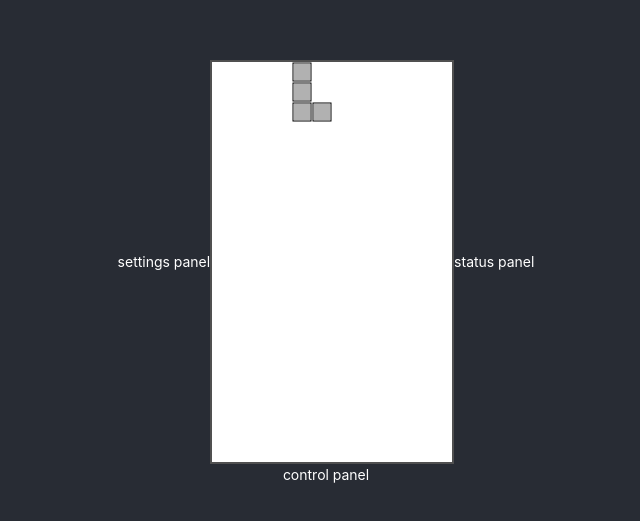
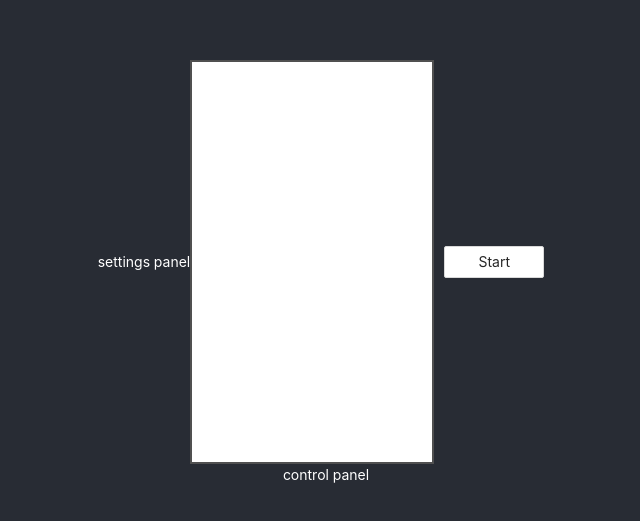
Before and after one commit to haluto/entertainment, a React (Create React App) app in the folder tetris/: page / in a window 1280 px wide. Shown: the part 127-648 px from the top of the page, without its empty margins (314-954 px from the left). Built offline with nearby package versions, Linux system fonts and the light colour scheme.

Commit message:
item can drop down.

```diff
--- a/tetris/src/App.css
+++ b/tetris/src/App.css
@@ -28,3 +28,17 @@
 .control-panel-area {
 
 }
+
+/*
+GameScreen
+*/
+.game-screen {
+  display: flex;
+  flex-direction: row;
+  align-items: center;
+  justify-content: center;
+}
+
+.game-status {
+  padding: 10px;
+}
--- a/tetris/src/App.js
+++ b/tetris/src/App.js
@@ -1,6 +1,5 @@
 import './App.css';
-import GamePanel from "./js/components/GamePanel";
-import StatusPanel from "./js/components/StatusPanel";
+import GameScreen from "./js/components/GameScreen";
 import SettingsPanel from "./js/components/SettingsPanel";
 import ControlPanel from "./js/components/ControlPanel";
 
@@ -12,10 +11,7 @@ function App() {
           <SettingsPanel />
         </div>
         <div className="game-panel-area">
-          <GamePanel />
-        </div>
-        <div className="status-panel-area">
-          <StatusPanel />
+          <GameScreen />
         </div>
       </div>
       <div className="control-panel-area">
--- a/tetris/src/js/components/GamePanel.js
+++ b/tetris/src/js/components/GameScreen.js
@@ -1,5 +1,6 @@
 import React from 'react';
 import {Item_L, ITEM_L} from './Items/Item_L';
+import {Button} from 'antd';
 import {CONSTANT} from './constant';
 
 const MAP_WIDTH = CONSTANT.GAME_PANEL.MAP_WIDTH;
@@ -7,9 +8,10 @@ const MAP_HEIGHT = CONSTANT.GAME_PANEL.MAP_HEIGHT;
 const GRID_SIDE_LEN = CONSTANT.GAME_PANEL.GRID_SIDE_LEN;
 const MAP_STYLE_BORDER = CONSTANT.GAME_PANEL.MAP_STYLE_BORDER;
 
-export default class GamePanel extends React.Component {
+export default class GameScreen extends React.Component {
   constructor(props) {
     super(props);
+    /*game panel*/
     this.gamePanel = null;
     this.canvas = null;
     this.setGamePanelRef = element => {
@@ -18,15 +20,32 @@ export default class GamePanel extends React.Component {
     this.setCanvasRef = element => {
       this.canvas = element;
     };
+
+    this.mapData = [];
+    this.curItem = null;
+    this.nextItem = null;
+    this.prePos = {x:4, y:0};
+    this.curPos = {x:4, y:0};
+
+    this.state = {
+      status: CONSTANT.GAME_STATUS.NOT_START,
+    };
   }
 
   drawScreen = () => {
-    this.curItem = new Item_L(0);
     let data = this.curItem.getItem();
+    // reset previous item to empty.
     for(let i=0;i<this.curItem.MAX_WIDTH;i++) {
       for(let j=0;j<this.curItem.MAX_HEIGHT;j++) {
-        //TODO: (4,0) is the initial position.
-        this.mapData[i+4][j] = data[i][j];
+
+        this.mapData[i+this.prePos.x][j+this.prePos.y] = 0;
+      }
+    }
+    // set current item to map.
+    for(let i=0;i<this.curItem.MAX_WIDTH;i++) {
+      for(let j=0;j<this.curItem.MAX_HEIGHT;j++) {
+
+        this.mapData[i+this.curPos.x][j+this.curPos.y] = data[i][j];
       }
     }
 
@@ -34,7 +53,7 @@ export default class GamePanel extends React.Component {
       for (let j=0;j<MAP_HEIGHT;j++) {
         this.ctx.save();
         if (this.mapData[i][j] === 1) {
-          this.ctx.fillStyle = "rgba(100, 100, 100, 0.5)";
+          this.ctx.fillStyle = "rgba(100, 100, 100, 1)";
           this.ctx.strokeStyle = "rgba(0, 0, 0, 1)";
         } else {
           this.ctx.save();
@@ -48,6 +67,38 @@ export default class GamePanel extends React.Component {
         this.ctx.restore();
       }
     }
+  }
+
+  gameLoop = () => {
+    this.drawScreen();
+    //TODO: need check bottom.
+    this.prePos.x = this.curPos.x;
+    this.prePos.y = this.curPos.y;
+    this.curPos.y ++;
+    console.log("gameLoop");
+    setTimeout(this.gameLoop, 1000);
+  }
+
+  buttonClickCb = () => {
+    let status = this.state.status;
+    if (status === CONSTANT.GAME_STATUS.NOT_START) {
+      // start game
+      status = CONSTANT.GAME_STATUS.RUNNING;
+      let dir = getRandomInt(CONSTANT.ITEM_DIR.DIR_NUM);
+      this.curItem = new Item_L(dir);
+      this.curPos.x = 4;
+      this.curPos.y = 0;
+      this.initData();
+      this.gameLoop();
+    } else if (status === CONSTANT.GAME_STATUS.RUNNING) {
+      status = CONSTANT.GAME_STATUS.PAUSE;
+    } else if (status === CONSTANT.GAME_STATUS.PAUSE) {
+      status = CONSTANT.GAME_STATUS.NOT_START;
+    }
+
+    this.setState({
+      status: status,
+    });
   }
 
   initData = () => {
@@ -74,18 +125,35 @@ export default class GamePanel extends React.Component {
     for (let i=0;i<MAP_WIDTH;i++) {
       this.mapData[i] = new Array(MAP_HEIGHT);
     }
-
-    this.initData();
-
-    this.drawScreen();
   }
 
   render = () => {
 
+    let buttonStr = '';
+    if (this.state.status == CONSTANT.GAME_STATUS.NOT_START) {
+      buttonStr = 'Start';
+    } else if (this.state.status == CONSTANT.GAME_STATUS.RUNNING) {
+      buttonStr = 'Pause';
+    } else if (this.state.status == CONSTANT.GAME_STATUS.PAUSE) {
+      buttonStr = 'Resume';
+    } else {
+      buttonStr = 'Error';
+    }
+
     return (
-      <div ref={this.setGamePanelRef}>
-        <canvas ref={this.setCanvasRef}></canvas>
+      <div className="game-screen">
+        <div ref={this.setGamePanelRef}>
+          <canvas ref={this.setCanvasRef}></canvas>
+        </div>
+        <div className="game-status">
+          <Button style={{width: '100px'}} onClick={this.buttonClickCb}>{buttonStr}</Button>
+        </div>
       </div>
     );
   }
 }
+
+
+function getRandomInt(max) {
+  return Math.floor(Math.random() * Math.floor(max));
+}
--- a/tetris/src/js/components/Items/Item_L.js
+++ b/tetris/src/js/components/Items/Item_L.js
@@ -18,6 +18,21 @@ export class Item_L extends Item {
       this.itemData[0][1] = 1;
       this.itemData[0][2] = 1;
       this.itemData[1][2] = 1;
+    } else if (this.curDir === CONSTANT.ITEM_DIR.RIGHT) {
+      this.itemData[0][0] = 1;
+      this.itemData[1][0] = 1;
+      this.itemData[2][0] = 1;
+      this.itemData[0][1] = 1;
+    } else if (this.curDir === CONSTANT.ITEM_DIR.DOWN) {
+      this.itemData[0][0] = 1;
+      this.itemData[1][0] = 1;
+      this.itemData[1][1] = 1;
+      this.itemData[1][2] = 1;
+    } else if (this.curDir === CONSTANT.ITEM_DIR.LEFT) {
+      this.itemData[0][1] = 1;
+      this.itemData[1][1] = 1;
+      this.itemData[2][1] = 1;
+      this.itemData[2][0] = 1;
     }
 
     return this.itemData;
--- a/tetris/src/js/components/constant.js
+++ b/tetris/src/js/components/constant.js
@@ -16,7 +16,8 @@ export const CONSTANT = {
     UP: 0,
     RIGHT: 1,
     DOWN: 2,
-    LEFT: 3
+    LEFT: 3,
+    DIR_NUM: 4
   },
 
   ITEM: {
```
